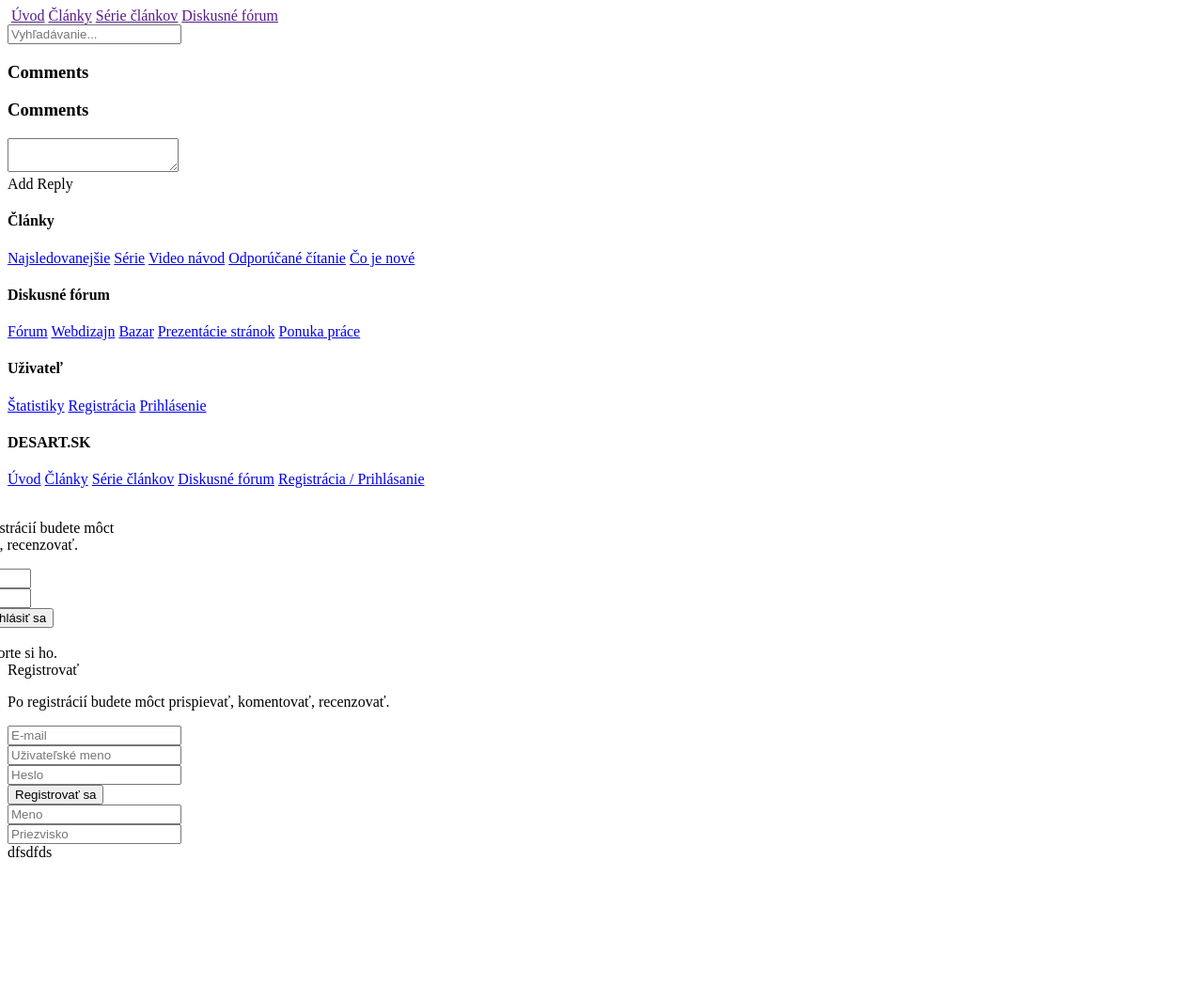
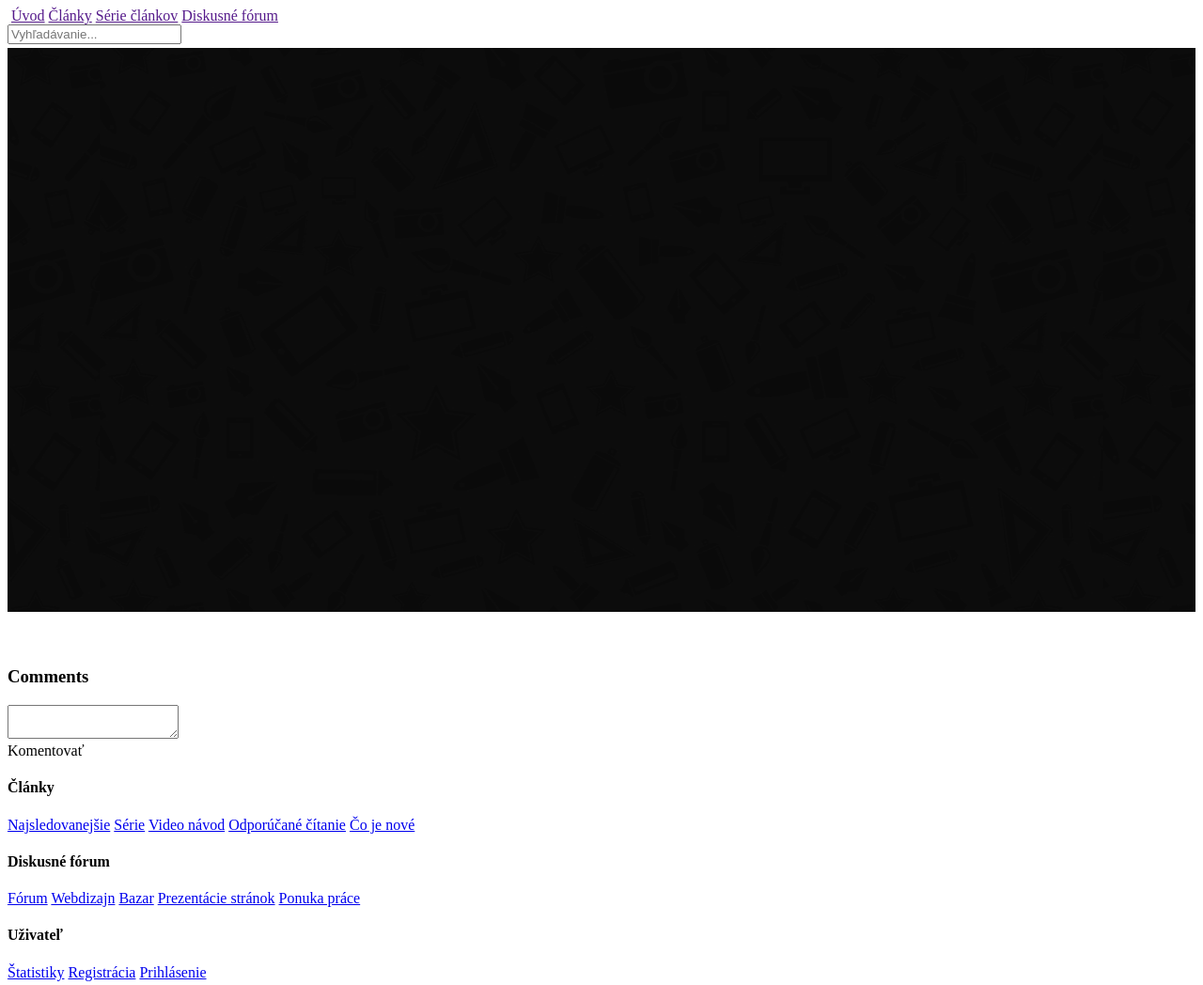
Before and after one commit to Samuell1/desart-aurora, a PHP site: template App/View/article/view.twig in a window 1280 px wide. Shown: the top 1048 px of the page at 94% size. Before the commit the page ends 912 px from the top, so only its background shows below. Run offline with PHP 8.4, Linux system fonts and the light colour scheme; the template is opened without the code that fills it, so the values that code supplies are empty; some libraries are stand-ins or nearby versions.

Commit message:
Get rekt

```diff
--- a/App/View/article/view.twig
+++ b/App/View/article/view.twig
@@ -3,7 +3,15 @@
 {% block title %}{{ Article.name }}{% endblock %}
 
 {% block content %}
-    <article id="articleview">{{ Article.content|raw }}</article>
+
+    <div class="article-header center aligned" style="background:url(/desart/assets/img/bg.jpg) center center;height:600px;margin-top:-15px">
+
+      <h3>{{ Article.name }}</h3>
+
+    </div>
+
+
+    <article id="articleview" style="max-width: 700px;margin:auto;padding:20px 15px">{{ Article.content|raw }}</article>
     <font color="{{ Article.Category.color }}">{{ Article.Category.name }}</font>
     <aside id="author">
         {{ Article.User.username }}
@@ -66,34 +74,13 @@
             </div> <!-- ./comment -->
 
         {% endfor %}
-    </div>
-    <div class="ui comments">
-        <h3 class="ui dividing header">Comments</h3>
-        {% for Comment in Article.Comments %}
-            <div class="comment">
-                <a class="avatar">
-                    <img src="/images/avatar/small/matt.jpg">
-                </a>
-                <div class="content">
-                    <a class="author">{{ Comment.User.username }}</a>
-                    <div class="metadata">
-                        <span class="date">{{ Comment.created_at|date('Y-m-d') }}</span>
-                    </div>
-                    <div class="text">
-                        {{ Comment.text }}
-                    </div>
-                    <div class="actions">
-                        <a class="reply">Reply</a>
-                    </div>
-                </div>
-            </div>
-        {% endfor %}
-        <form class="ui reply form">
+
+        <form class="ui small reply form">
             <div class="field">
                 <textarea></textarea>
             </div>
-            <div class="ui blue labeled submit icon button">
-                <i class="icon edit"></i> Add Reply
+            <div class="ui small blue labeled submit icon button">
+                <i class="icon edit"></i> Komentovať
             </div>
         </form>
     </div>
--- a/App/View/modal/login.twig
+++ b/App/View/modal/login.twig
@@ -1,9 +1,9 @@
 <div class="ui small modal login" style="max-width:320px;margin: 0px 0px 0px -160px">
-  <i class="close icon"></i>
-
   <div class="ui inverted dimmer">
     <div class="ui indeterminate text loader"></div>
   </div>
+
+  <i class="close icon"></i>
 
   <div class="content">
 
```
Also changed, not shown: public/assets/css/app.css, public/assets/img/bg.jpg (added), public/assets/img/bg2.jpg (added).
